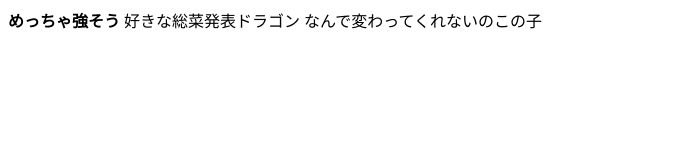
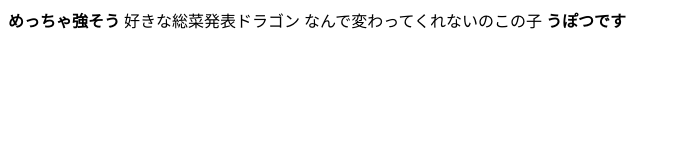
Before and after one commit to Yamukatsu/20240422-test, a plain HTML site: page index.html in a window 1280 px wide. Shown: the whole page, without its empty margins (0-680 px from the left). Drawn offline with Linux system fonts and the light colour scheme.

Commit message:
Update＿makoty index.html

```diff
--- a/index.html
+++ b/index.html
@@ -10,5 +10,8 @@
     </strong>
     好きな総菜発表ドラゴン
     なんで変わってくれないのこの子
+    <strong>
+      うぽつです
+    </strong>
   </body>
 </html>
```
